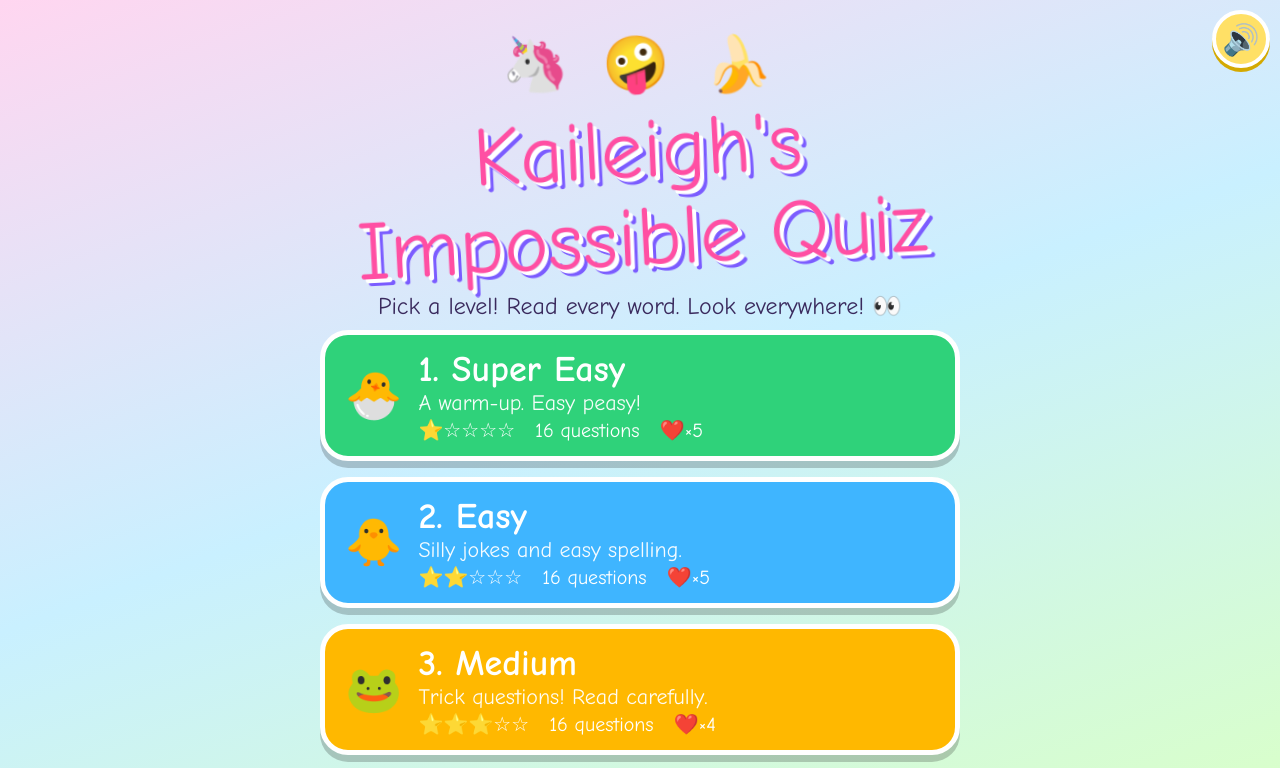
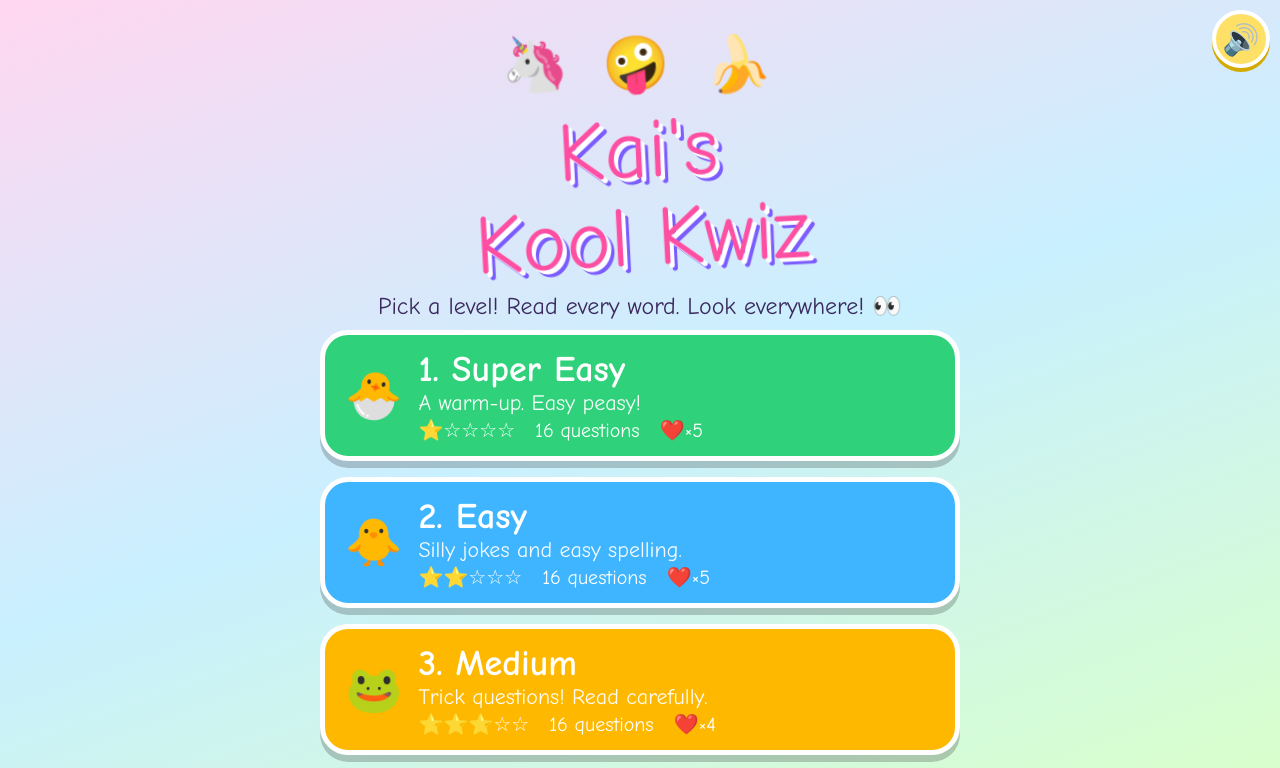
Before and after one commit to ianjameslaird-gif/kaileigh-quiz, a plain HTML site: page index.html in a window 1280 px wide. Shown: the top 768 px of the page. Drawn offline with Linux system fonts and the light colour scheme.

Commit message:
Rename site to Kai's Kool Kwiz

```diff
--- a/index.html
+++ b/index.html
@@ -3,7 +3,7 @@
 <head>
 <meta charset="utf-8">
 <meta name="viewport" content="width=device-width, initial-scale=1, maximum-scale=1, user-scalable=no">
-<title>Kaileigh's Impossible Quiz</title>
+<title>Kai's Kool Kwiz</title>
 <style>
   * { box-sizing: border-box; -webkit-tap-highlight-color: transparent; }
   html, body { margin: 0; height: 100%; }
@@ -167,7 +167,7 @@
   <div id="title" class="screen on">
     <div class="title-wrap" style="padding-top:20px">
       <div class="emoji-row"><span class="wiggle">🦄</span> <span class="wiggle">🤪</span> <span class="wiggle">🍌</span></div>
-      <div class="big-title">Kaileigh's<br>Impossible Quiz</div>
+      <div class="big-title">Kai's<br>Kool Kwiz</div>
       <div class="sub" style="font-size:24px;margin:10px 0">Pick a level! Read every word. Look everywhere! 👀</div>
       <div class="levels" id="levels"></div>
       <div style="margin-top:22px"><button class="btn" id="boardBtn">🏆 Leaderboard</button></div>
```
Also changed, not shown: 1 other file.
